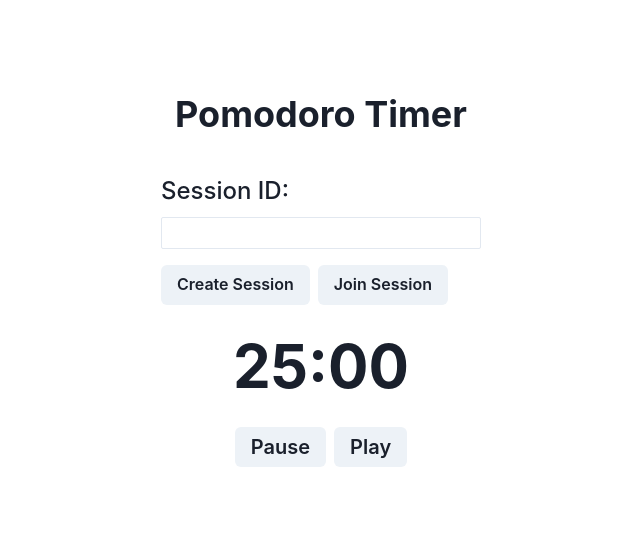
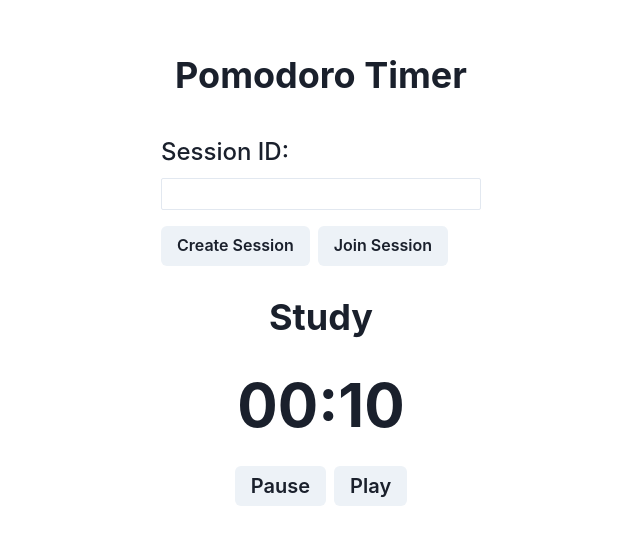
Before and after one commit to lucionathan/pomodoro, a Next.js app in the folder pomodoro-frontend/: page / in a window 1280 px wide. Shown: the part 123-668 px from the top of the page, without its empty margins (319-959 px from the left). Built offline with nearby package versions, Linux system fonts and the light colour scheme.

Commit message:
displaying type of timer

```diff
--- a/pomodoro-frontend/src/pages/pomodoro/index.tsx
+++ b/pomodoro-frontend/src/pages/pomodoro/index.tsx
@@ -15,7 +15,8 @@ const Pomodoro: React.FC = () => {
   const [sessionID, setSessionID] = useState<string | null>(null);
   const [ws, setWebSocket] = useState<WebSocket | null>(null);
 
-  const studyTime = 25 * 60;
+  // const studyTime = 25 * 60;
+  const studyTime = 10;
   const restingTime = 5 * 60;
 
 
@@ -94,6 +95,13 @@ const Pomodoro: React.FC = () => {
     return `${minutes.toString().padStart(2, '0')}:${seconds.toString().padStart(2, '0')}`;
   };
 
+  const displayType = () => {
+    const checkType = (time % (studyTime + restingTime));
+    const operationType = checkType < studyTime ? "Study" : "Resting";
+
+    return operationType;
+  }
+
   return (
     <Box
       display="flex"
@@ -123,6 +131,7 @@ const Pomodoro: React.FC = () => {
           <Button onClick={handleJoinSession}>Join Session</Button>
         </Flex>
       </FormControl>
+      <Text fontSize="4xl" fontWeight="bold" mt="6">{displayType()}</Text>
       <Text fontSize="6xl" fontWeight="bold" my={4}>
         {displayTime()}
       </Text>
```
